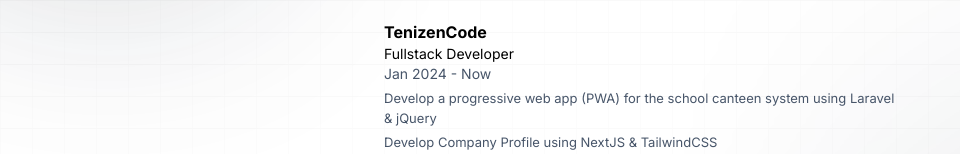
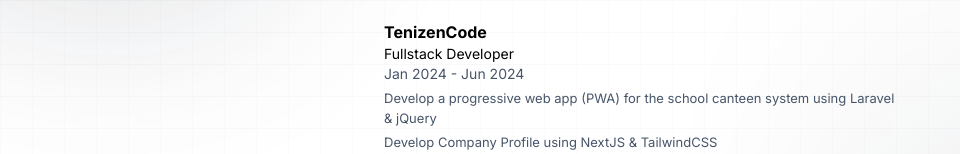
Before and after one commit to ikhsanadrians/portofolio, a Next.js app: page / in a window 1280 px wide. Shown: the part 628-782 px from the top of the page, without its empty margins (0-960 px from the left). Built offline with nearby package versions, Linux system fonts and the light colour scheme.

Commit message:
update: date

```diff
--- a/components/work/work.tsx
+++ b/components/work/work.tsx
@@ -15,7 +15,7 @@
     {
         place: "TenizenCode",
         role: "Fullstack Developer",
-        years: "Jan 2024 - Now",
+        years: "Jan 2024 - Jun 2024",
         description: [
             "Develop a progressive web app (PWA) for the school canteen system using Laravel & jQuery",
             "Develop Company Profile using NextJS & TailwindCSS"
```
